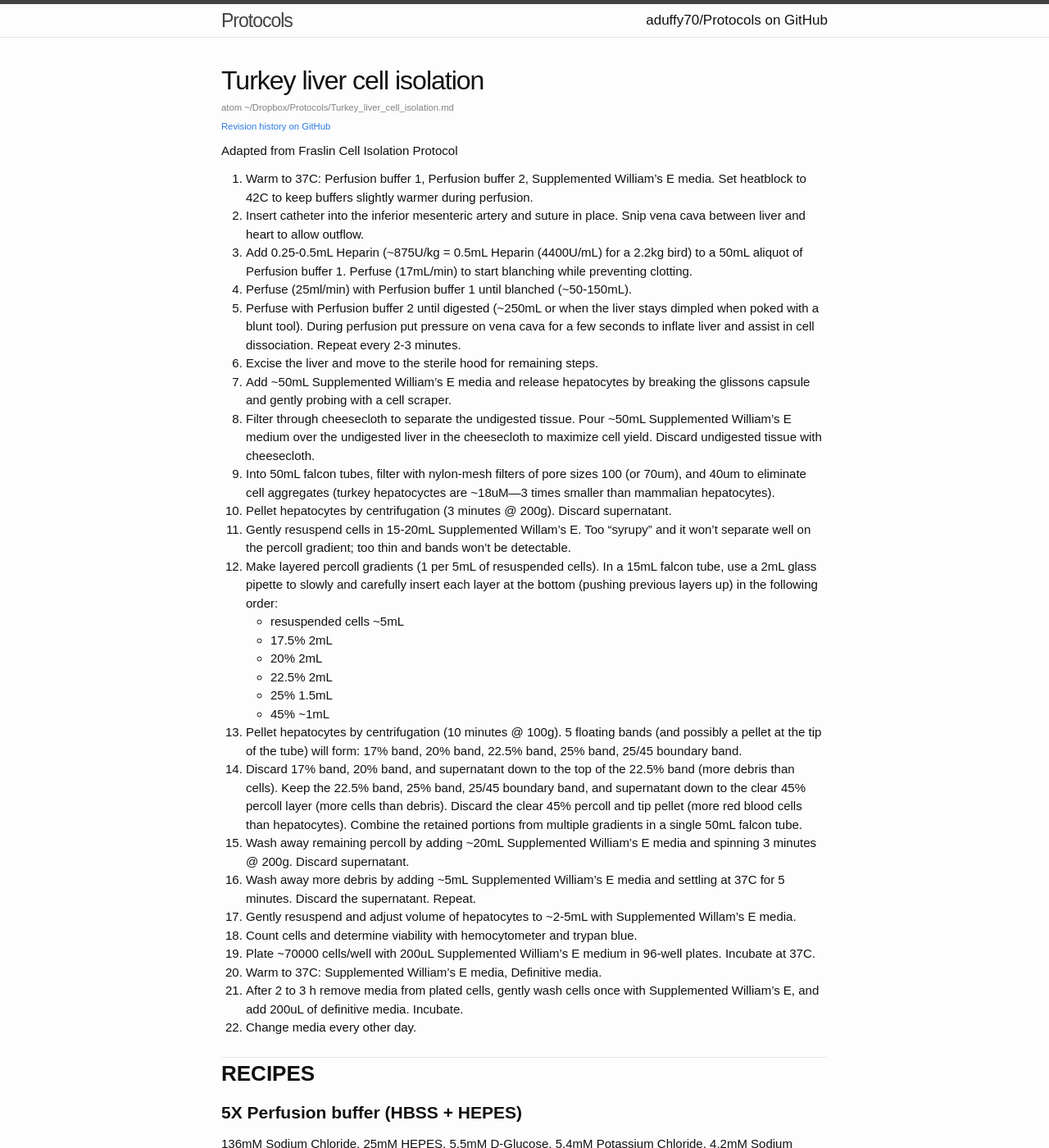
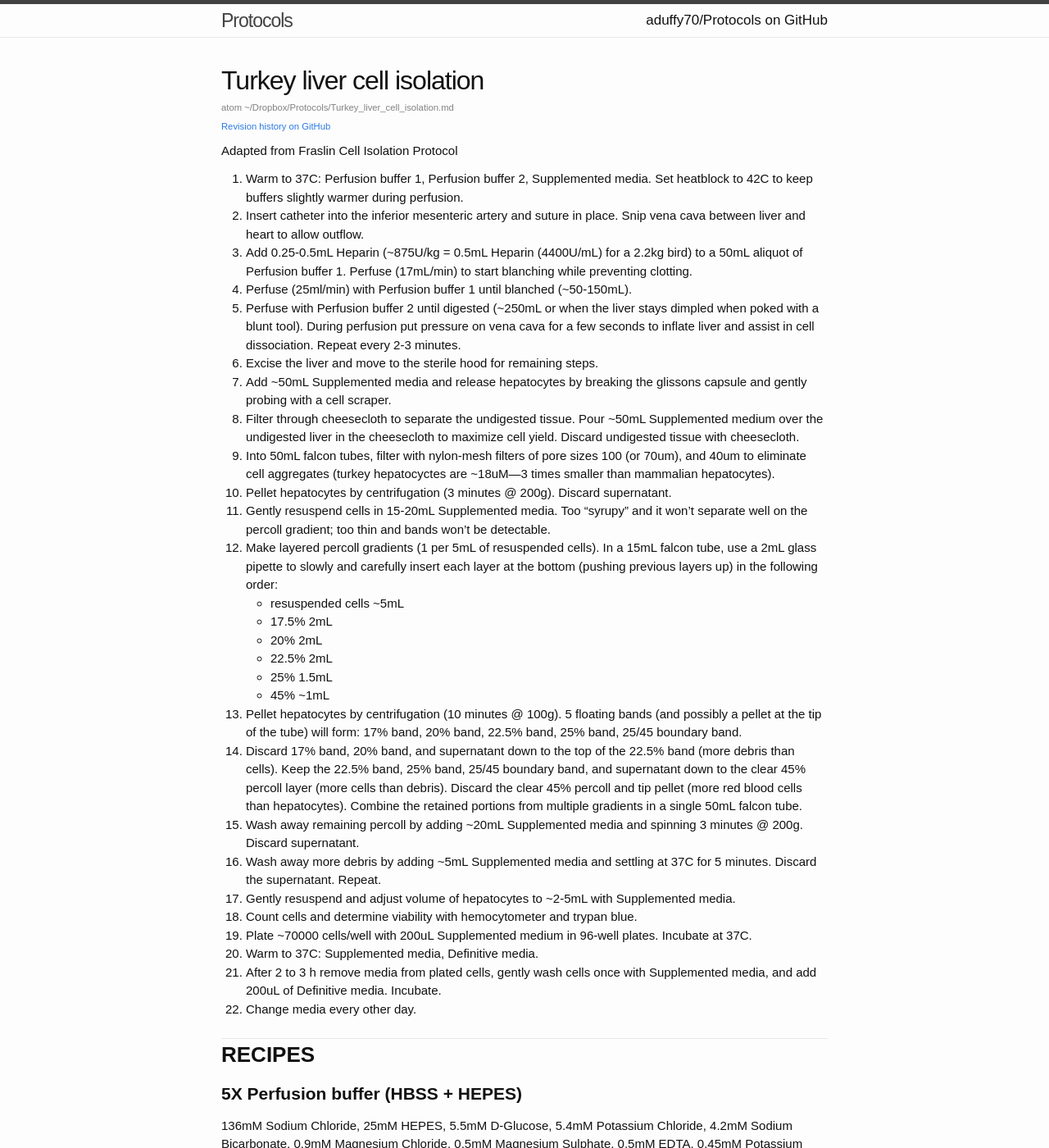
Before and after one commit to aduffy70/Protocols, a Jekyll site: the page built from Turkey_liver_cell_isolation.md, in a window 1280 px wide and 1400 px high. Shown: the whole window at 82% size. Built offline with Jekyll 4.4.1, drawn with Linux system fonts in a browser that asks for light colours; some web fonts are replaced; some of the changed text lies outside the part shown.

Commit message:
Simplify media names: Supplemented media and Definitive media

```diff
--- a/Turkey_liver_cell_isolation.md
+++ b/Turkey_liver_cell_isolation.md
@@ -6,17 +6,17 @@ categories: protocol
 
 Adapted from Fraslin Cell Isolation Protocol
 
-1. Warm to 37C: Perfusion buffer 1, Perfusion buffer 2, Supplemented William’s E media. Set heatblock to 42C to keep buffers slightly warmer during perfusion.
+1. Warm to 37C: Perfusion buffer 1, Perfusion buffer 2, Supplemented media. Set heatblock to 42C to keep buffers slightly warmer during perfusion.
 1. Insert catheter into the inferior mesenteric artery and suture in place. Snip vena cava between liver and heart to allow outflow.
 1. Add 0.25-0.5mL Heparin (~875U/kg = 0.5mL Heparin (4400U/mL) for a 2.2kg bird) to a 50mL aliquot of Perfusion buffer 1. Perfuse (17mL/min) to start blanching while preventing clotting.
 1. Perfuse (25ml/min) with Perfusion buffer 1 until blanched (~50-150mL).
 1. Perfuse with Perfusion buffer 2 until digested (~250mL or when the liver stays dimpled when poked with a blunt tool). During perfusion put pressure on vena cava for a few seconds to inflate liver and assist in cell dissociation. Repeat every 2-3 minutes.
 1. Excise the liver and move to the sterile hood for remaining steps.
-1. Add ~50mL Supplemented William's E media and release hepatocytes by breaking the glissons capsule and gently probing with a cell scraper.
-1. Filter through cheesecloth to separate the undigested tissue. Pour ~50mL Supplemented William’s E medium over the undigested liver in the cheesecloth to maximize cell yield. Discard undigested tissue with cheesecloth.
+1. Add ~50mL Supplemented media and release hepatocytes by breaking the glissons capsule and gently probing with a cell scraper.
+1. Filter through cheesecloth to separate the undigested tissue. Pour ~50mL Supplemented medium over the undigested liver in the cheesecloth to maximize cell yield. Discard undigested tissue with cheesecloth.
 1. Into 50mL falcon tubes, filter with nylon-mesh filters of pore sizes 100 (or 70um), and 40um to eliminate cell aggregates (turkey hepatocyctes are ~18uM—3 times smaller than mammalian hepatocytes).
 1. Pellet hepatocytes by centrifugation (3 minutes @ 200g). Discard supernatant.
-1. Gently resuspend cells in 15-20mL Supplemented Willam’s E. Too "syrupy" and it won't separate well on the percoll gradient; too thin and bands won't be detectable.
+1. Gently resuspend cells in 15-20mL Supplemented media. Too "syrupy" and it won't separate well on the percoll gradient; too thin and bands won't be detectable.
 1. Make layered percoll gradients (1 per 5mL of resuspended cells). In a 15mL falcon tube, use a 2mL glass pipette to slowly and carefully insert each layer at the bottom (pushing previous layers up) in the following order:
   * resuspended cells ~5mL
   * 17.5% 2mL
@@ -26,13 +26,13 @@ Adapted from Fraslin Cell Isolation Protocol
   * 45% ~1mL
 1. Pellet hepatocytes by centrifugation (10 minutes @ 100g). 5 floating bands (and possibly a pellet at the tip of the tube) will form: 17% band, 20% band, 22.5% band, 25% band, 25/45 boundary band.
 1. Discard 17% band, 20% band, and supernatant down to the top of the 22.5% band (more debris than cells). Keep the 22.5% band, 25% band, 25/45 boundary band, and supernatant down to the clear 45% percoll layer (more cells than debris). Discard the clear 45% percoll and tip pellet (more red blood cells than hepatocytes). Combine the retained portions from multiple gradients in a single 50mL falcon tube.
-1. Wash away remaining percoll by adding ~20mL Supplemented William’s E media and spinning 3 minutes @ 200g. Discard supernatant.
-1. Wash away more debris by adding ~5mL Supplemented William's E media and settling at 37C for 5 minutes. Discard the supernatant. Repeat.
-1. Gently resuspend and adjust volume of hepatocytes to ~2-5mL with Supplemented Willam’s E media.
+1. Wash away remaining percoll by adding ~20mL Supplemented media and spinning 3 minutes @ 200g. Discard supernatant.
+1. Wash away more debris by adding ~5mL Supplemented media and settling at 37C for 5 minutes. Discard the supernatant. Repeat.
+1. Gently resuspend and adjust volume of hepatocytes to ~2-5mL with Supplemented media.
 1. Count cells and determine viability with hemocytometer and trypan blue.
-1. Plate ~70000 cells/well with 200uL Supplemented William’s E medium in 96-well plates. Incubate at 37C.
-1. Warm to 37C: Supplemented William’s E media, Definitive media.
-1. After 2 to 3 h remove media from plated cells, gently wash cells once with Supplemented William’s E, and add 200uL of definitive media. Incubate.
+1. Plate ~70000 cells/well with 200uL Supplemented medium in 96-well plates. Incubate at 37C.
+1. Warm to 37C: Supplemented media, Definitive media.
+1. After 2 to 3 h remove media from plated cells, gently wash cells once with Supplemented media, and add 200uL of Definitive media. Incubate.
 1. Change media every other day.
 
 # RECIPES
@@ -70,7 +70,7 @@ Adapted from Fraslin Cell Isolation Protocol
   * Filter-sterilize.
   * Add 5mg collagenase type 4 (~305U/mg) just before use.
 
-## Supplemented William’s E media
+## Supplemented media
 100U/mL penicillin/streptomycin, 10ug/mL insulin
 
   * 250 mL William’s E media
@@ -80,7 +80,7 @@ Adapted from Fraslin Cell Isolation Protocol
 ## Definitive media
 1ug/mL glucagon, 100ug/mL transferrin, 0.4ug/mL dexamethasone
 
-  * 23.25mL Supplemented William’s E media
+  * 23.25mL Supplemented media
   * 150uL glucagon (stock = 200ug/mL)
   * 6mL transferrin (stock = 500ug/mL)
   * 600uL dexamethasone (stock = 20ug/mL)
@@ -99,7 +99,7 @@ To make Diluted Percoll (45%):
 
 To make additional dilutions from 45% percoll for a layered percoll gradient:
 
-| % percoll | Add 45% percoll | add Supplemented William’s media |
+| % percoll | Add 45% percoll | add Supplemented media |
 | --------- | --------------- | -------------------------------- |
 | 25%  | 5.6mL  | 4.4mL |
 | 22.5% | 5mL  | 5mL |
```
